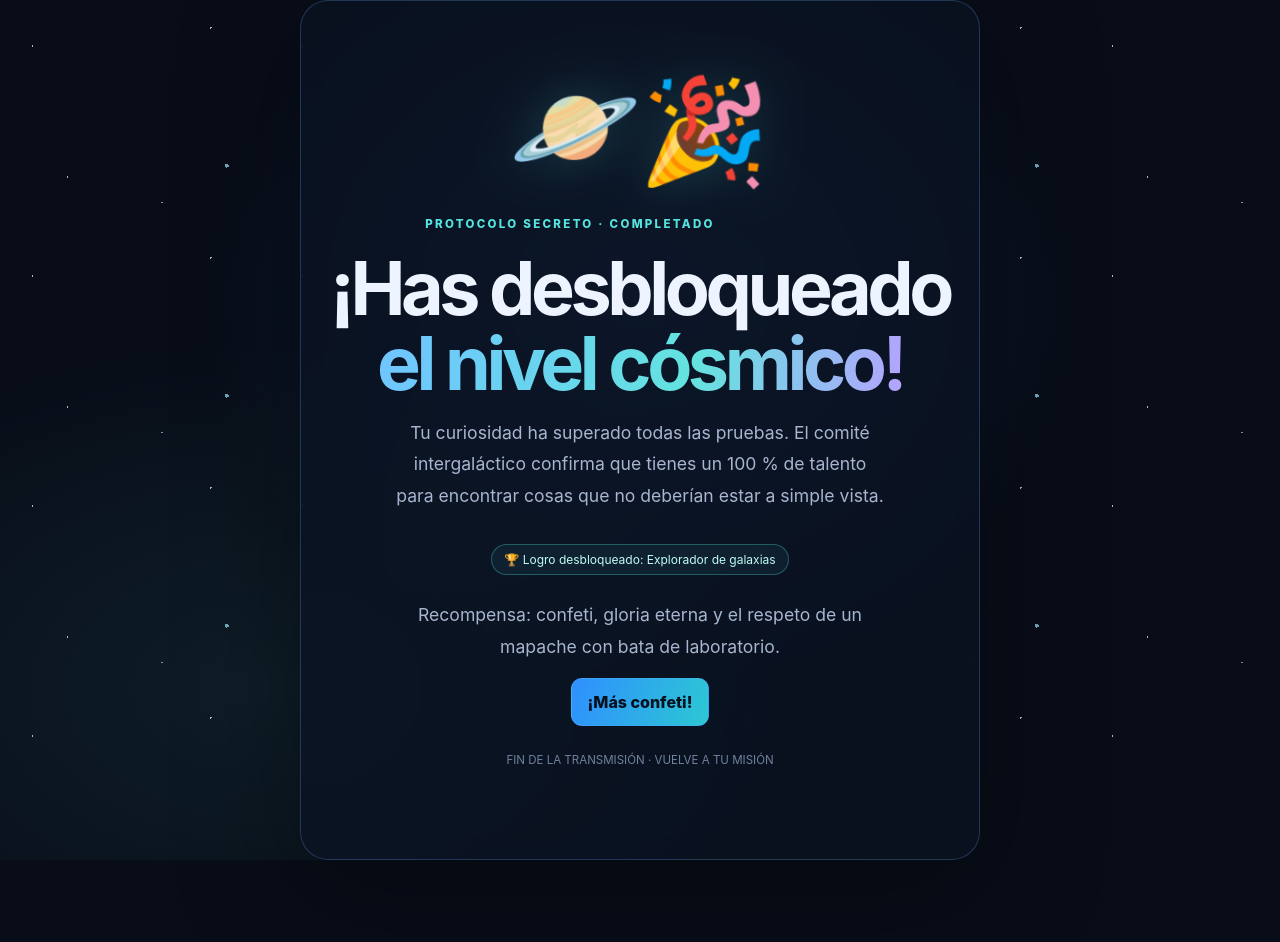
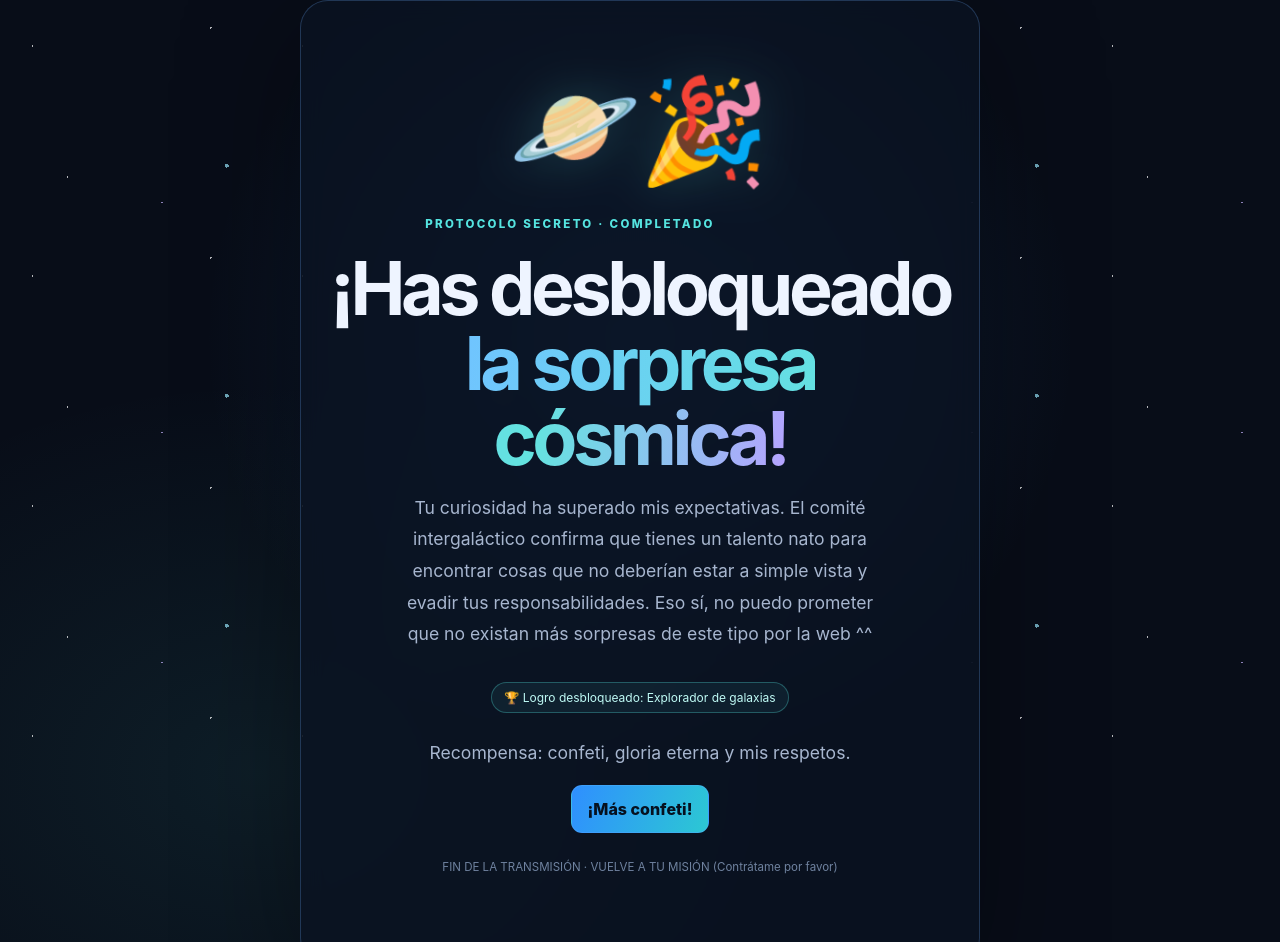
Before and after one commit to Jadeva1/my_web, a plain HTML site: page easter-egg.html in a window 1280 px wide. Shown: the top 942 px of the page. Before the commit the page ends 860 px from the top, so only its background shows below. Drawn offline with Linux system fonts and the light colour scheme.

Commit message:
Update easter-egg.html

```diff
--- a/easter-egg.html
+++ b/easter-egg.html
@@ -5,7 +5,7 @@
   <meta name="viewport" content="width=device-width, initial-scale=1">
   <meta name="theme-color" content="#080d18">
   <meta name="description" content="Una pequeña sorpresa cósmica.">
-  <title>¡Protocolo secreto desbloqueado!</title>
+  <title>¡PROTOCOLO SECRETO DESBLOQUEADO!</title>
   <style>
     :root{color-scheme:dark;--bg:#080d18;--text:#eef4ff;--muted:#a7b6cf;--cyan:#55e4e0;--blue:#56a9ff;--purple:#b8a0ff;font-family:Inter,ui-sans-serif,system-ui,-apple-system,BlinkMacSystemFont,"Segoe UI",sans-serif}
     *{box-sizing:border-box}body{margin:0;min-height:100vh;display:grid;place-items:center;overflow:hidden;background:radial-gradient(ellipse at 50% 35%,rgba(44,111,202,.24),transparent 48%),radial-gradient(ellipse at 20% 80%,rgba(85,228,224,.08),transparent 36%),var(--bg);color:var(--text)}
@@ -26,12 +26,12 @@
   <main class="celebration">
     <div class="emoji" aria-hidden="true">🪐🎉</div>
     <p class="eyebrow" id="eyebrow">PROTOCOLO SECRETO · COMPLETADO</p>
-    <h1 id="headline">¡Has desbloqueado<br><span>el nivel cósmico!</span></h1>
-    <p id="message">Tu curiosidad ha superado todas las pruebas. El comité intergaláctico confirma que tienes un 100 % de talento para encontrar cosas que no deberían estar a simple vista.</p>
+    <h1 id="headline">¡Has desbloqueado<br><span>la sorpresa cósmica!</span></h1>
+    <p id="message">Tu curiosidad ha superado mis expectativas. El comité intergaláctico confirma que tienes un talento nato para encontrar cosas que no deberían estar a simple vista y evadir tus responsabilidades. Eso sí, no puedo prometer que no existan más sorpresas de este tipo por la web ^^</p>
     <div class="badge" id="badge">🏆 Logro desbloqueado: Explorador de galaxias</div>
-    <p id="extra">Recompensa: confeti, gloria eterna y el respeto de un mapache con bata de laboratorio.</p>
+    <p id="extra">Recompensa: confeti, gloria eterna y mis respetos.</p>
     <button id="again" type="button">¡Más confeti!</button>
-    <p class="signature" id="signature">FIN DE LA TRANSMISIÓN · VUELVE A TU MISIÓN</p>
+    <p class="signature" id="signature">FIN DE LA TRANSMISIÓN · VUELVE A TU MISIÓN (Contrátame por favor)</p>
   </main>
   <script>
     (()=>{
```
